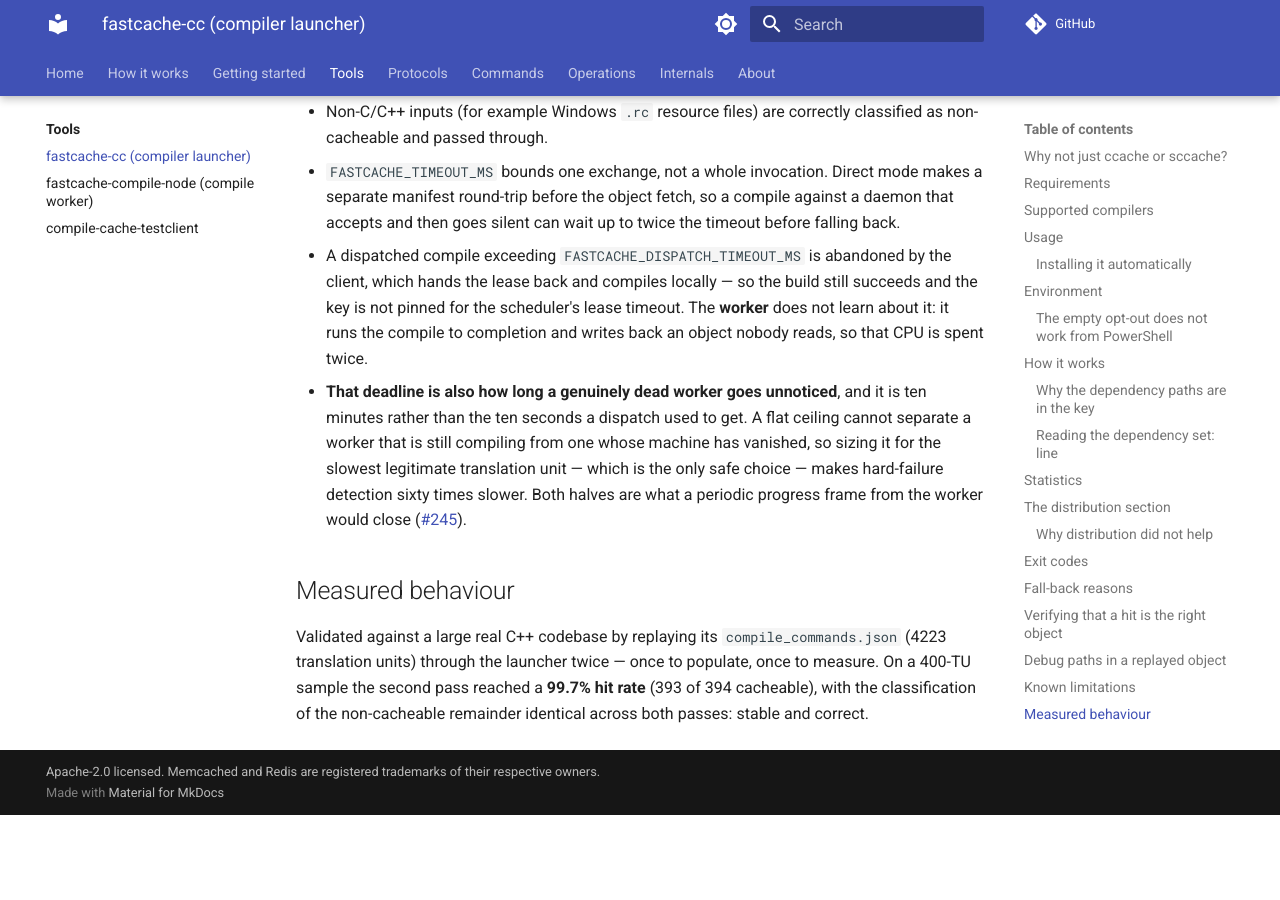
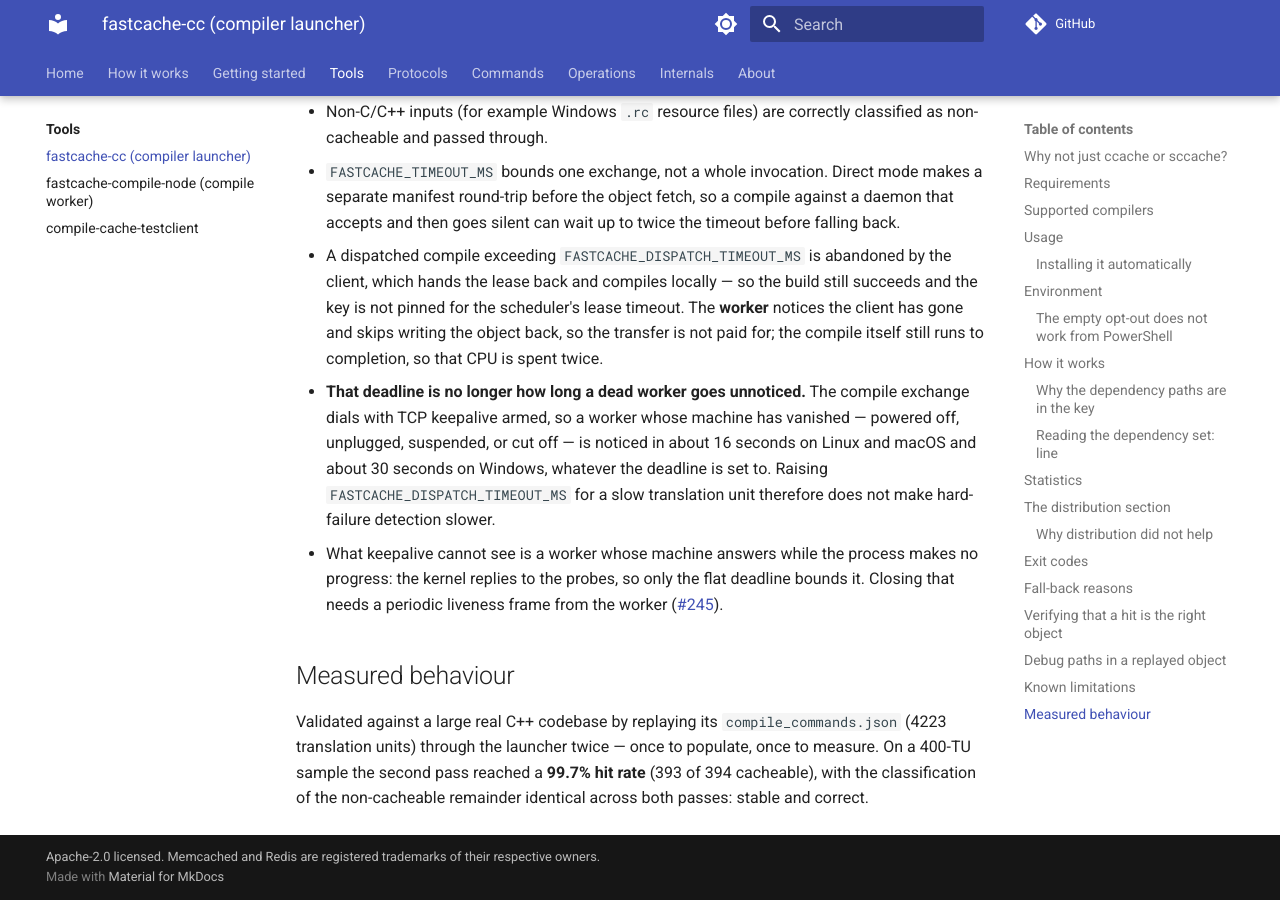
Before and after one commit to LASTRADA-Software/fastcached, an MkDocs documentation site: the page built from docs/tools/fastcache-cc.md, in a window 1280 px wide and 900 px high, scrolled down 21331 px. Built offline with MkDocs 1.6.1 and Material for MkDocs 9.7.7, drawn with Linux system fonts in a browser that asks for light colours; comment, search, counter and statistics services are not loaded; before the commit the page ends 22146 px from its top, so only the background shows below that.

Commit message:
docs: say what actually notices a dead worker, and what is left of #245
Four places told an operator that the dispatch deadline is how long a dead
worker goes unnoticed. That was true, and it was true for the wrong reason:
keepalive had been merged and was never armed, so the prose and the code
agreed by accident. With the leg armed the sentence becomes false, so it is
corrected rather than left to rot.

- `Dispatch.hpp` -- the flat total no longer covers the dead peer; keepalive
  does, at ~16 s on Linux and macOS and ~30 s on Windows, with the total
  untouched. What is left for #245 is named: a kernel that answers the
  probes while the process makes no progress.
- `docs/tools/fastcache-cc.md` and `docs/getting-started/distributed-
  compilation.md` -- the same correction, plus one that predates this change:
  both still said the worker "is never told" and "writes back an object
  nobody reads". Since #662/#669 it notices and skips the write. The compile
  still runs to completion, so that half of the cost is stated separately
  rather than dropped, and the counter that records it is named.
- `.agent/rules/distributed-compilation.md` -- the flat-deadline bullet now
  says the second question is answered elsewhere, with a sub-bullet carrying
  the scar: a budget derived by copying another budget drops the field that
  made them different, and three absences had to line up for nothing to see
  it. Plus an `## Open work` entry for what #245 still is, including the
  premise of its own shippability argument that does not hold -- stepping
  over an unknown frame is a request-side property, and a reply has no kind
  byte at all.

Refs #245, #247, #662

Signed-off-by: Christian Parpart <christian@parpart.family>

```diff
--- a/.agent/rules/distributed-compilation.md
+++ b/.agent/rules/distributed-compilation.md
@@ -541,20 +541,35 @@
     capacity for is thrown away. The two cannot be `static_assert`ed together — the
     launcher deliberately does not link the library the scheduler lives in — so moving
     either means moving both.
-  - **A flat deadline cannot tell "still working" from "gone", so raising it is a
-    REGRESSION as well as a fix, and it is stated rather than absorbed.** The same
-    number is how long a legitimate compile may take and how long a genuinely dead
-    worker goes unnoticed, and it went from ten seconds to ten minutes -- sixty times
-    slower to notice a machine that was powered off, unplugged or suspended
-    mid-compile, which on a `-j16` build is a handful of slots and a build that looks
-    hung. Sizing for the slow compile is nonetheless the only choice available while
-    the worker sends nothing mid-compile: sizing for the dead worker is the defect
-    above, reintroduced. Splitting the two needs a periodic progress frame from the
-    worker so the IDLE bound can be seconds while the TOTAL stays long, which is a
-    wire change (#245). A cheaper partial mitigation exists and is not in the
-    launcher's reach: TCP keepalive with real intervals on the dispatch socket
-    detects a dead HOST in under a minute, but the option has to be armed where the
-    native handle is (`Net/`), not where the budget is chosen.
+  - **A flat deadline cannot tell "still working" from "gone", so the second question
+    is answered somewhere else and NOT by the number.** The same value used to be how
+    long a legitimate compile may take and how long a genuinely dead worker goes
+    unnoticed, and it went from ten seconds to ten minutes -- sixty times slower to
+    notice a machine powered off, unplugged or suspended mid-compile, which on a
+    `-j16` build is a handful of slots and a build that looks hung. Sizing for the
+    slow compile is nonetheless the only choice the *number* has: sizing for the dead
+    worker is the defect above, reintroduced. TCP keepalive with real intervals on
+    the dispatch socket answers the dead HOST in ~16 s (Linux, macOS) or ~30 s
+    (Windows) with the total untouched (#247), and what is left for a periodic
+    progress frame (#245) is the one row keepalive cannot reach: a kernel that
+    answers the probes while the process makes no progress.
+    - **A budget derived by copying another budget drops the field that made them
+      different, and nothing here could see it.** `DispatchBudgetsOf` built the
+      compile budget as `auto compile = control; compile.total = ...`, reasoning in a
+      comment directly above that "only the total differs" -- true when written, false
+      the moment #247 put `KeepAlive::Yes` on the compile leg without touching
+      `main.cpp`. Every shipped launcher dialled unarmed, so keepalive was present,
+      correct and unreachable, and the ten-minute dead-worker figure stayed true by
+      accident. Three things had to be absent at once for that: `main.cpp` is in **no
+      test target**, so the only production producer of these budgets could not be
+      read by a test; the type's default member initializer was the sole statement of
+      the intent and had no reader; and `Dispatch_test.cpp` asserted against
+      `DispatchBudgets const defaults` -- the TYPE's defaults, which were right and
+      which production bypassed. So: the derivation lives beside the type as
+      `DispatchBudgetsFor`, it NAMES every field on which the two legs differ instead
+      of inheriting the rest, and the test reads the production derivation rather than
+      the default. A `<field> = <value>` written in a struct definition is a claim; it
+      is only a rule once something reads it.
   - **Zero means UNBOUNDED, and the arithmetic alone says the opposite.** A zero total
     puts the deadline at `Now()`, so every exchange dies on the reactor's next turn —
     a knob documented as "turn the ceiling off" that turns the *cache* off instead,
@@ -2299,6 +2314,22 @@
 
 ## Open work
 
+- **[#245](https://github.com/LASTRADA-Software/fastcached/issues/245)** — a periodic
+  liveness frame from the worker, so an IDLE bound of seconds can sit under a TOTAL
+  that stays long. Its scope is now much smaller than the issue text, and two of its
+  own premises no longer hold. The wasted-object half is #662/#669's, taken with no
+  wire change; the dead-HOST half is #247's keepalive, once the launcher actually
+  arms it. What remains is one row — a machine whose kernel answers the probes while
+  the worker process makes no progress toward a reply — and it is worth measuring
+  against the alternative before a frame is designed, since a wedged *compiler* is
+  #239's deadline and a healthy reactor would pulse straight through it. The issue
+  also asserts that "`CompileCacheWire`'s framing already lets a receiver step over a
+  frame it does not know", which makes it shippable into a mixed fleet; that property
+  is **request-side only**. A reply carries a status byte and a length and no kind,
+  `DecodeReplyHeader` hard-rejects a status outside `{Miss, Ok, Error}`, and the
+  launcher turns that rejection into a transport failure — so a deployed launcher
+  meeting a progress frame abandons the compile rather than degrading. Any design
+  starts by costing the negotiation that premise assumed away.
 - **[#303](https://github.com/LASTRADA-Software/fastcached/issues/303)** — a scheduler
   with no `--cluster-key-file` signs nothing and only warns, while the WORKER half of
   the same question is now a startup refusal (#282). The objection this issue was
--- a/docs/getting-started/distributed-compilation.md
+++ b/docs/getting-started/distributed-compilation.md
@@ -408,35 +408,35 @@
 The launcher is one process per translation unit, so this is a **runtime**
 setting — export a new value and the next compile uses it. Nothing reloads and
 nothing restarts. Raise it if a single translation unit legitimately compiles for
-longer than ten minutes; lower it only knowing that it is a flat ceiling, so it is
-also how long a genuinely dead worker takes to be noticed.
+longer than ten minutes. Lowering it buys you nothing against a dead worker, for
+the reason in the next box.
 
-!!! warning "A dead worker is now noticed in ten minutes, not ten seconds"
+!!! note "A vanished worker is noticed in seconds, not at the deadline"
 
-    This is the price of the fix above, and it is a real regression: the deadline
-    went up sixtyfold, and a flat deadline cannot tell a worker that is *still
-    compiling* from one that is *gone*. If a worker's machine vanishes mid-job —
-    powered off, cable pulled, VPN dropped, laptop suspended — the client blocks
-    that build slot for the full `FASTCACHE_DISPATCH_TIMEOUT_MS` before falling
-    back. On a `-j16` build a handful of those is a stalled build.
+    A flat deadline cannot tell a worker that is *still compiling* from one that is
+    *gone*, so it is not asked to. The compile exchange dials with TCP keepalive
+    armed: if a worker's machine vanishes mid-job — powered off, cable pulled, VPN
+    dropped, laptop suspended — the connection is declared dead after about
+    **16 seconds** on Linux and macOS and about **30 seconds** on Windows,
+    regardless of `FASTCACHE_DISPATCH_TIMEOUT_MS`. The client then hands the lease
+    back and compiles locally, so nothing is lost and the key is **not** pinned for
+    the scheduler's lease timeout.
 
-    Nothing is lost and nothing hangs forever: the client hands the lease back and
-    compiles locally, so the build completes and the key is **not** pinned for the
-    scheduler's lease timeout. But it is slow, and it looks like the fleet made the
-    build hang.
+    The Windows figure is not a typo: the OS fixes the probe count at 10 and offers
+    no way to set it.
 
-    Two things narrow it. Lower `FASTCACHE_DISPATCH_TIMEOUT_MS` if you know your
-    slowest translation unit — the floor is that unit, not this default. And
-    separating "still working" from "gone" properly needs the worker to say so
-    periodically, which is a wire change tracked as
+    What keepalive cannot see is a machine that is *up* while the worker process
+    makes no progress — the kernel answers the probes, so only the flat deadline
+    bounds that case. Separating it from a slow compile needs the worker to say
+    periodically that it is still there, which is a wire change tracked as
     [#245](https://github.com/LASTRADA-Software/fastcached/issues/245).
 
 !!! warning "What a client that runs out of budget costs the fleet"
 
-    The worker is never told. It finishes the compile and writes back an object
-    nobody reads, so that CPU is spent twice and `worker_jobs_completed_total`
-    still counts the job. That is also #245: a worker that learns its client is
-    gone can abandon the compile and free the slot.
+    The worker notices the client has gone and skips writing the object back, so
+    the transfer is not paid for. The compile itself still runs to completion, so
+    that CPU is spent twice and `worker_jobs_completed_total` still counts the job;
+    `worker_jobs_abandoned_client_gone_total` counts the delivery that was skipped.
 
 !!! note "`FASTCACHE_TOKEN` against a node is accepted and ignored"
 
--- a/docs/tools/fastcache-cc.md
+++ b/docs/tools/fastcache-cc.md
@@ -729,14 +729,18 @@
 - A dispatched compile exceeding `FASTCACHE_DISPATCH_TIMEOUT_MS` is abandoned by
   the client, which hands the lease back and compiles locally — so the build still
   succeeds and the key is not pinned for the scheduler's lease timeout. The
-  **worker** does not learn about it: it runs the compile to completion and writes
-  back an object nobody reads, so that CPU is spent twice.
-- **That deadline is also how long a genuinely dead worker goes unnoticed**, and it
-  is ten minutes rather than the ten seconds a dispatch used to get. A flat ceiling
-  cannot separate a worker that is still compiling from one whose machine has
-  vanished, so sizing it for the slowest legitimate translation unit — which is the
-  only safe choice — makes hard-failure detection sixty times slower. Both halves
-  are what a periodic progress frame from the worker would close
+  **worker** notices the client has gone and skips writing the object back, so the
+  transfer is not paid for; the compile itself still runs to completion, so that CPU
+  is spent twice.
+- **That deadline is no longer how long a dead worker goes unnoticed.** The compile
+  exchange dials with TCP keepalive armed, so a worker whose machine has vanished —
+  powered off, unplugged, suspended, or cut off — is noticed in about 16 seconds on
+  Linux and macOS and about 30 seconds on Windows, whatever the deadline is set to.
+  Raising `FASTCACHE_DISPATCH_TIMEOUT_MS` for a slow translation unit therefore does
+  not make hard-failure detection slower.
+- What keepalive cannot see is a worker whose machine answers while the process
+  makes no progress: the kernel replies to the probes, so only the flat deadline
+  bounds it. Closing that needs a periodic liveness frame from the worker
   ([#245](https://github.com/LASTRADA-Software/fastcached/issues/245)).
 
 ## Measured behaviour
```
Also changed, not shown: 1 other file.
